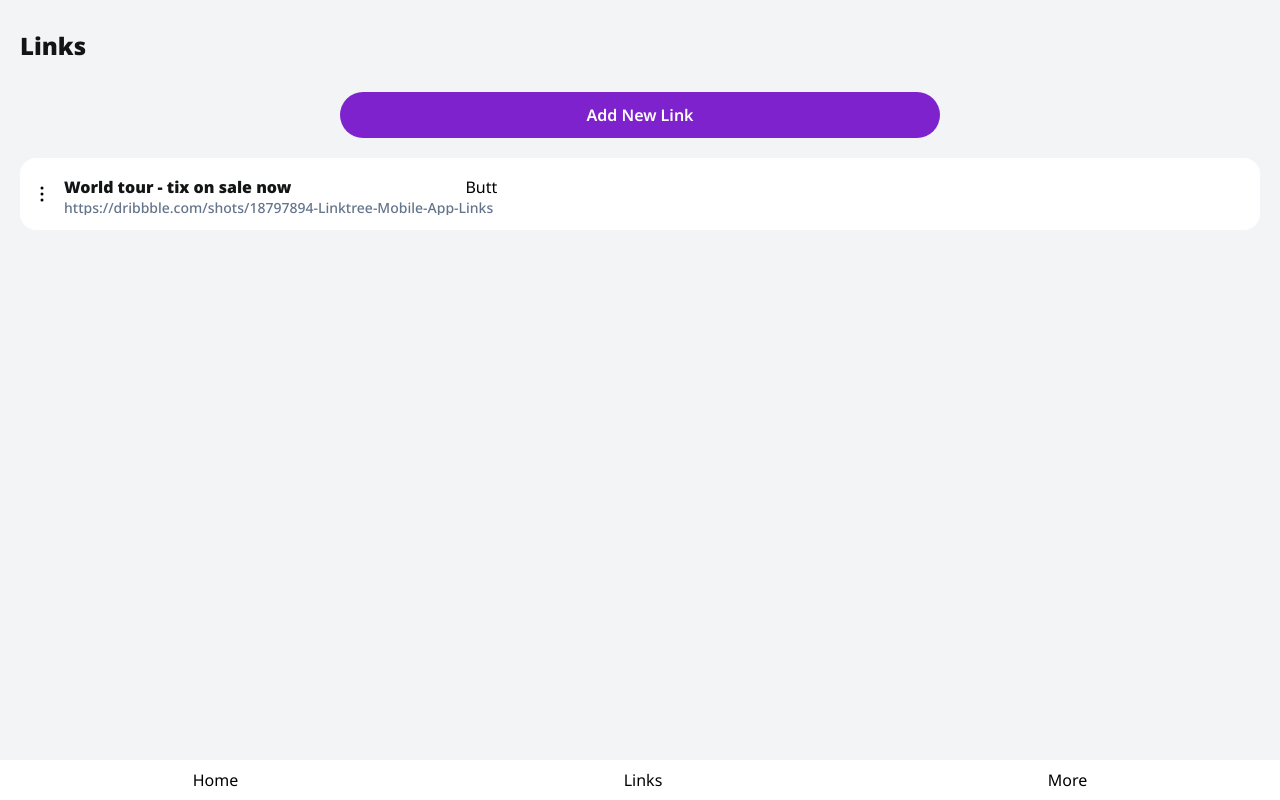
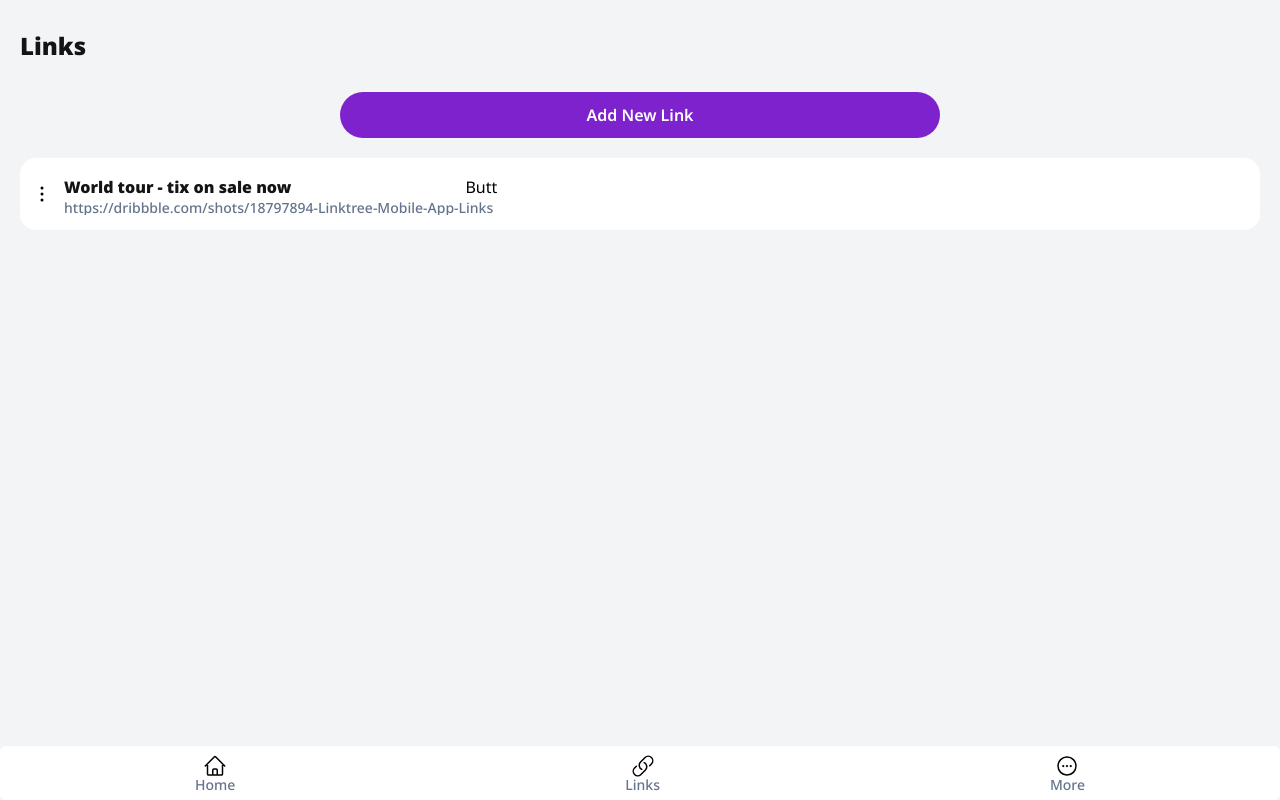
Before and after one commit to Solution456/LinkTree, a Vue app: page / in a window 1280 px wide. Built offline with nearby package versions, Linux system fonts and the light colour scheme.

Commit message:
:lipstick: add icons for nav items

```diff
--- a/src/components/layout/Navigation/Navigation.module.scss
+++ b/src/components/layout/Navigation/Navigation.module.scss
@@ -7,6 +7,7 @@
     z-index: 10;
     background-color: $bg-light-snd;
     width: 100%;
+    border-radius: $rounded;
 
 
 }
--- a/src/components/layout/Navigation/Navigation.vue
+++ b/src/components/layout/Navigation/Navigation.vue
@@ -1,4 +1,5 @@
 <script setup lang="ts">
+import { HomeIcon, LinkIcon, EllipsisHorizontalCircleIcon } from "@heroicons/vue/24/outline";
 
 import styles from "./Navigation.module.scss"
 
@@ -6,19 +7,19 @@ const NAV_ITEMS = [
     {
         path:'/',
         name:'home',
-        icon:0,
+        icon:HomeIcon,
 
     },
     {
         path:'/links',
         name:'links',
-        icon:1,
+        icon:LinkIcon,
 
     },
     {
         path:'/more',
         name:'more',
-        icon:2,
+        icon:EllipsisHorizontalCircleIcon
 
     }
 ]
@@ -30,7 +31,10 @@ const NAV_ITEMS = [
     <nav :class="styles.nav">
         <ul :class="styles.nav_items">
             <li  v-for="route of NAV_ITEMS" :key="route.path">
-                <router-link :class="styles.nav_items__link" :to="route.path">{{ route.name }}</router-link>
+                <router-link :class="styles.nav_items__link" :to="route.path">
+                    <component style="height: 24px; width: 24px;" :is="route.icon"/>
+                    <p class="sub-title-1">{{ route.name }}</p>
+                </router-link>
             </li>
         </ul>
     </nav>
```
